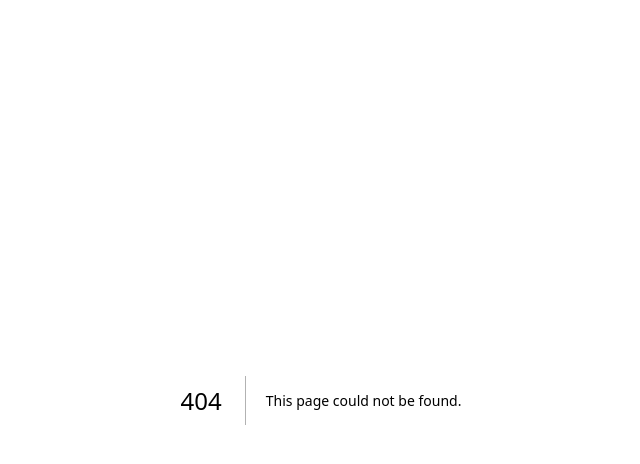
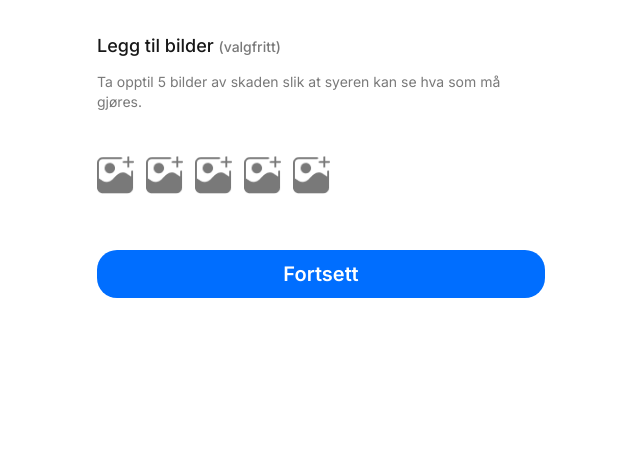
Before and after one commit to Mendi-Platform/mendi-app, a Next.js app: page /order/image-upload in a window 1280 px wide. Before the commit this address had no page. Shown: the top 464 px of the page, without its empty margins (319-959 px from the left). Built offline with nearby package versions, Linux system fonts and the light colour scheme.

Commit message:
Add description and image page

```diff
--- /dev/null
+++ b/src/app/order/(screens)/description/page.tsx
@@ -0,0 +1,21 @@
+"use client";
+
+import Button from "../../(components)/button";
+
+const OrderDescriptionPage = () => {
+  return (
+    <>
+      <h1 className="font-medium text-lg mb-3">Beskrivelse <span className="text-[#797979] text-sm font-medium">(valgfritt)</span></h1>
+      <p className="mb-11 text-sm font-normal text-[#797979]">
+        Her kan du skrive mer om skaden og sin plassering.
+      </p>
+      <div className="mb-14">
+        <textarea placeholder="For eksempel: et hull på høyre kne fra da jeg falt, ganske bredt." className="text-sm px-4 py-6 w-full h-60 border border-[#7A7A7A] rounded-[7.5px]"></textarea>
+      </div>
+
+      <Button label="Fortsett" link="/" />
+    </>
+  );
+};
+
+export default OrderDescriptionPage;
--- /dev/null
+++ b/src/app/order/(screens)/image-upload/page.tsx
@@ -0,0 +1,30 @@
+"use client";
+
+import Button from "../../(components)/button";
+import Image from "next/image";
+import UploadSelector from "./upload-selector";
+
+const OrderImageUploadPage = () => {
+  return (
+    <>
+      <h1 className="font-medium text-lg mb-3">
+        Legg til bilder{" "}
+        <span className="text-[#797979] text-sm font-medium">(valgfritt)</span>
+      </h1>
+      <p className="mb-11 text-sm font-normal text-[#797979]">
+        Ta opptil 5 bilder av skaden slik at syeren kan se hva som må gjøres.
+      </p>
+      <div className="flex flex-row gap-3 mb-14">
+        <UploadSelector keyId="1" />
+        <UploadSelector keyId="2" />
+        <UploadSelector keyId="3" />
+        <UploadSelector keyId="4" />
+        <UploadSelector keyId="5" />
+      </div>
+
+      <Button label="Fortsett" link="/" />
+    </>
+  );
+};
+
+export default OrderImageUploadPage;
--- /dev/null
+++ b/src/app/order/(screens)/image-upload/upload-selector.tsx
@@ -0,0 +1,27 @@
+import Image from "next/image";
+
+interface Props {
+  keyId: string;
+}
+
+const UploadSelector = ({ keyId }: Props) => {
+  return (
+    <div className="relative">
+      <Image
+        className="relative"
+        src="/image-upload.png"
+        alt="Last opp bilde"
+        width={37}
+        height={37}
+        priority
+      />
+      <label
+        className="cursor-pointer absolute top-0 h-[37px] w-[37px] "
+        htmlFor={keyId}
+      />
+      <input hidden type="file" id={keyId} accept="image/png, image/jpeg" />
+    </div>
+  );
+};
+
+export default UploadSelector;
--- a/src/app/order/(screens)/item-type/page.tsx
+++ b/src/app/order/(screens)/item-type/page.tsx
@@ -72,7 +72,7 @@ const OrderItemPage = () => {
           }
         </p>
       )}
-      <Button label="Fortsett" link="/" />
+      <Button label="Fortsett" link="/order/description" />
     </>
   );
 };
```
Also changed, not shown: public/image-upload.png (added), src/app/assets/icons/image-upload.png (added).
